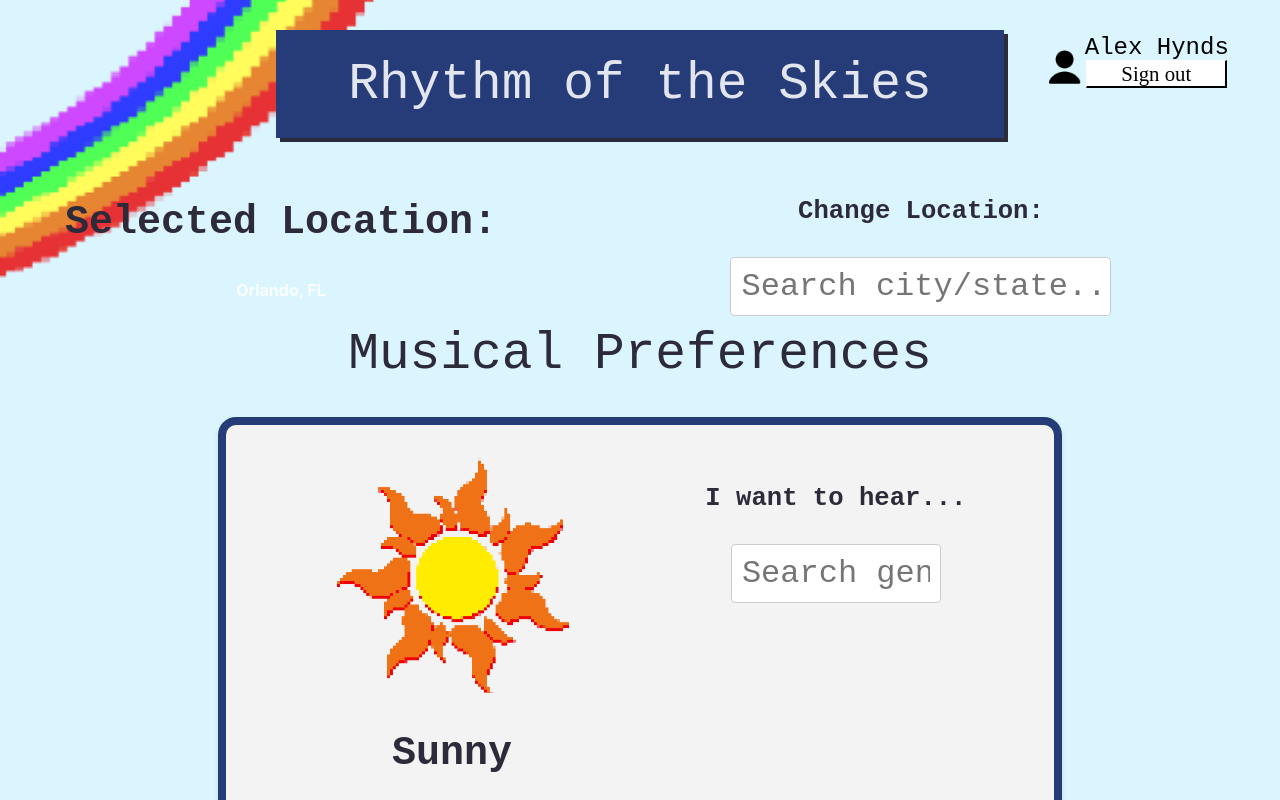
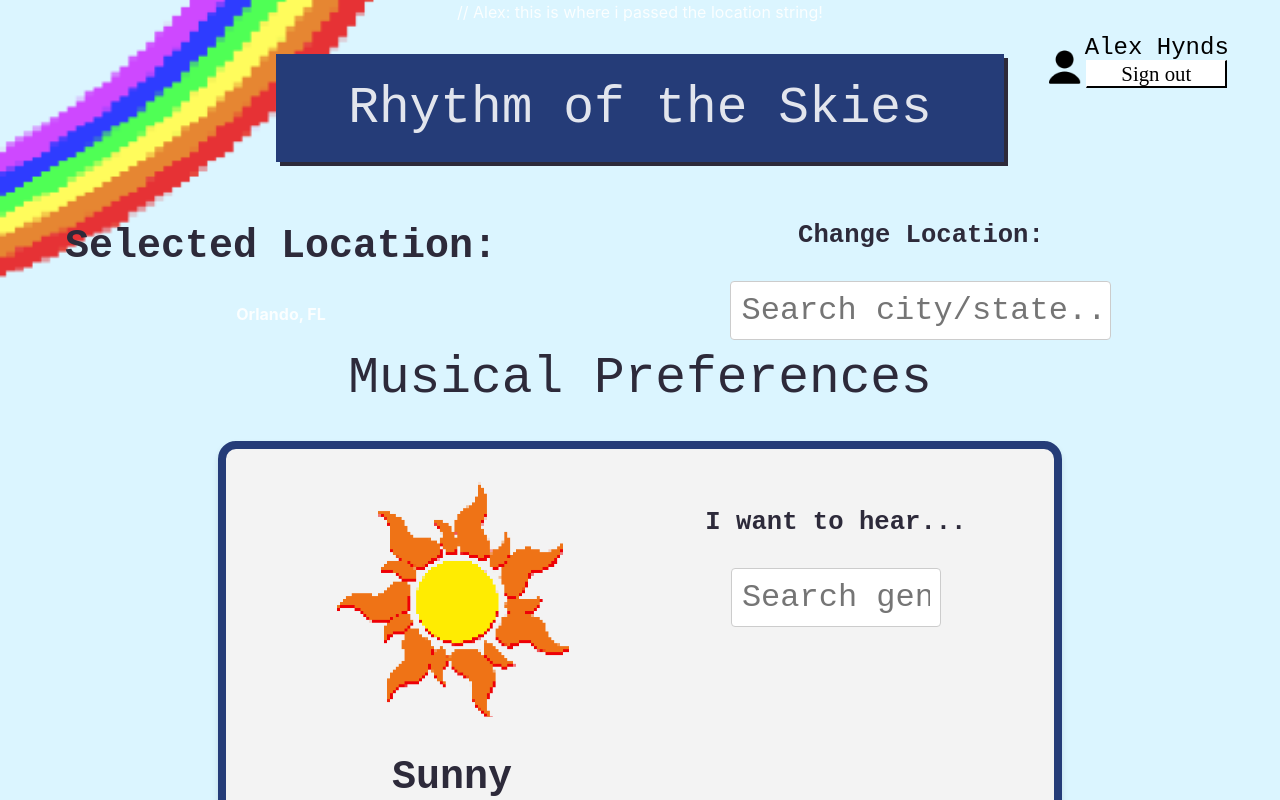
Before and after one commit to Adalex3/Rhythm-of-the-Skies, a React (Vite) app in the folder frontend/: page /preferences in a window 1280 px wide. Shown: the top 800 px of the page. Built offline with nearby package versions, Linux system fonts and the light colour scheme; a web font is replaced by a local one.

Commit message:
Update PreferencesPage.tsx

```diff
--- a/frontend/src/pages/PreferencesPage.tsx
+++ b/frontend/src/pages/PreferencesPage.tsx
@@ -15,6 +15,7 @@ const PreferencesPage: React.FC = () => {
                         cloudCount={10}
                         cloudSpeed={1}
                         cloudSize={1}/>   */}
+            // Alex: this is where i passed the location string!
             <PreferenceUI location="Orlando, FL"/>
             <ProfileDisplay username="Alex Hynds" />
         </>
```
